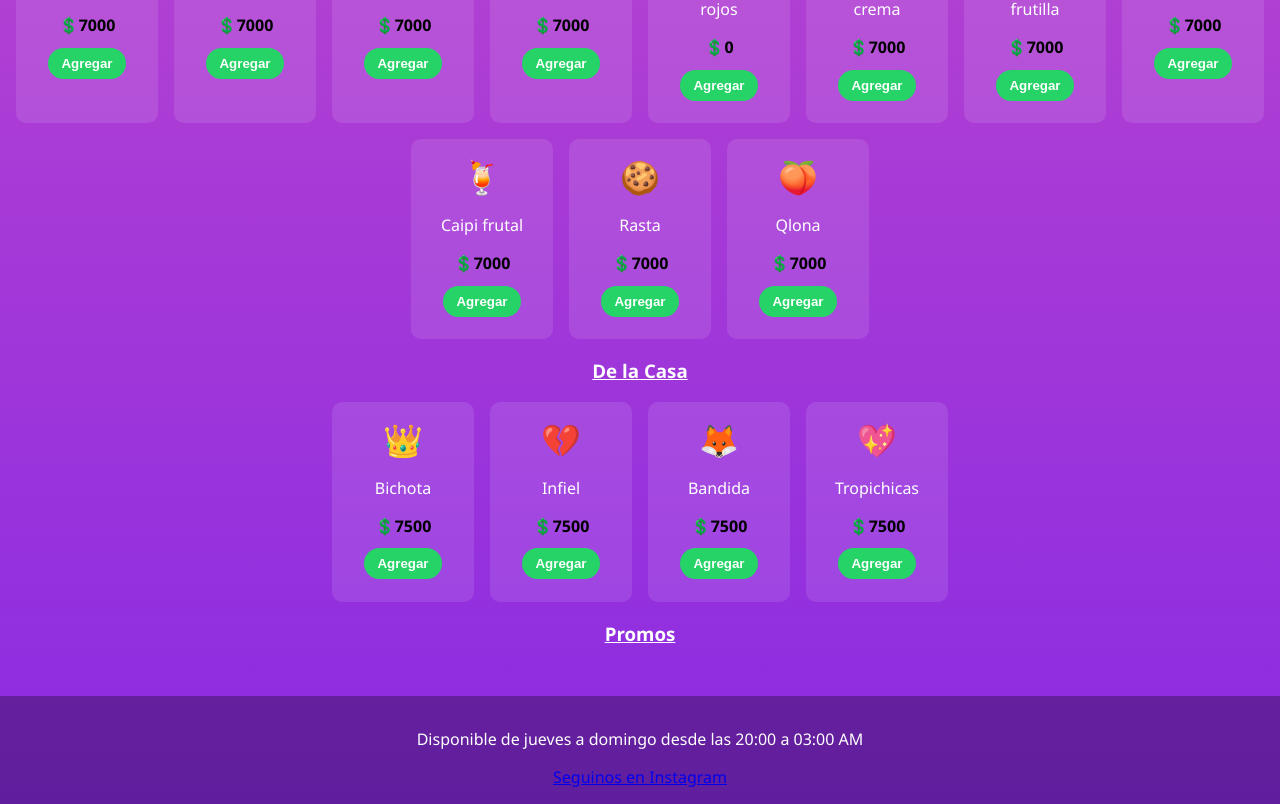
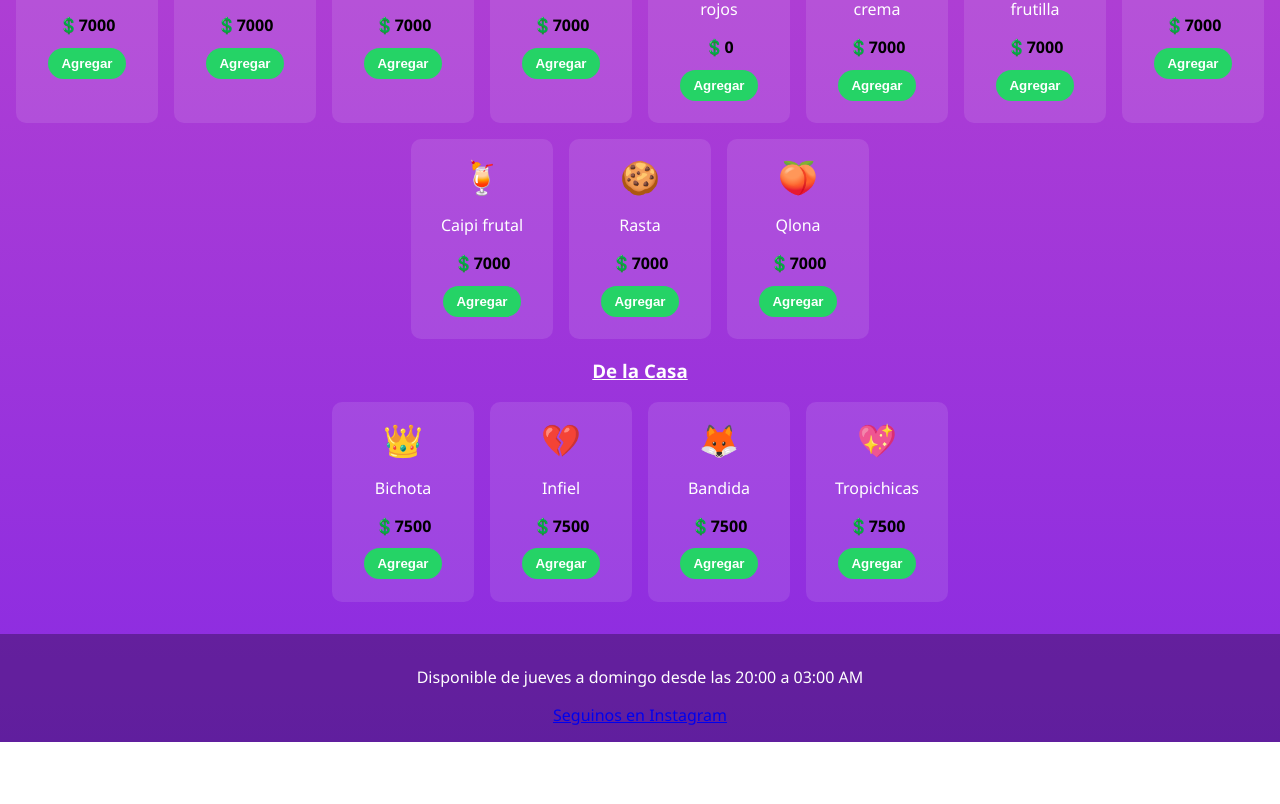
Before and after one commit to Pablogabi07/Tropichicas, a React (Create React App) app: page / in a window 1280 px wide. Shown: the part 1670-2474 px from the top of the page. After the commit the page ends 2412 px from the top, so only its background shows below. Built offline with nearby package versions, Linux system fonts and the light colour scheme.

Commit message:
Update DrinkList.js

```diff
--- a/src/components/DrinkList.js
+++ b/src/components/DrinkList.js
@@ -8,7 +8,6 @@ const DrinkList = ({ addToCart }) => {
     "Clásicos",
     "Especiales",
     "De la Casa",
-    "Promos",
   ];
 
   return (
```
